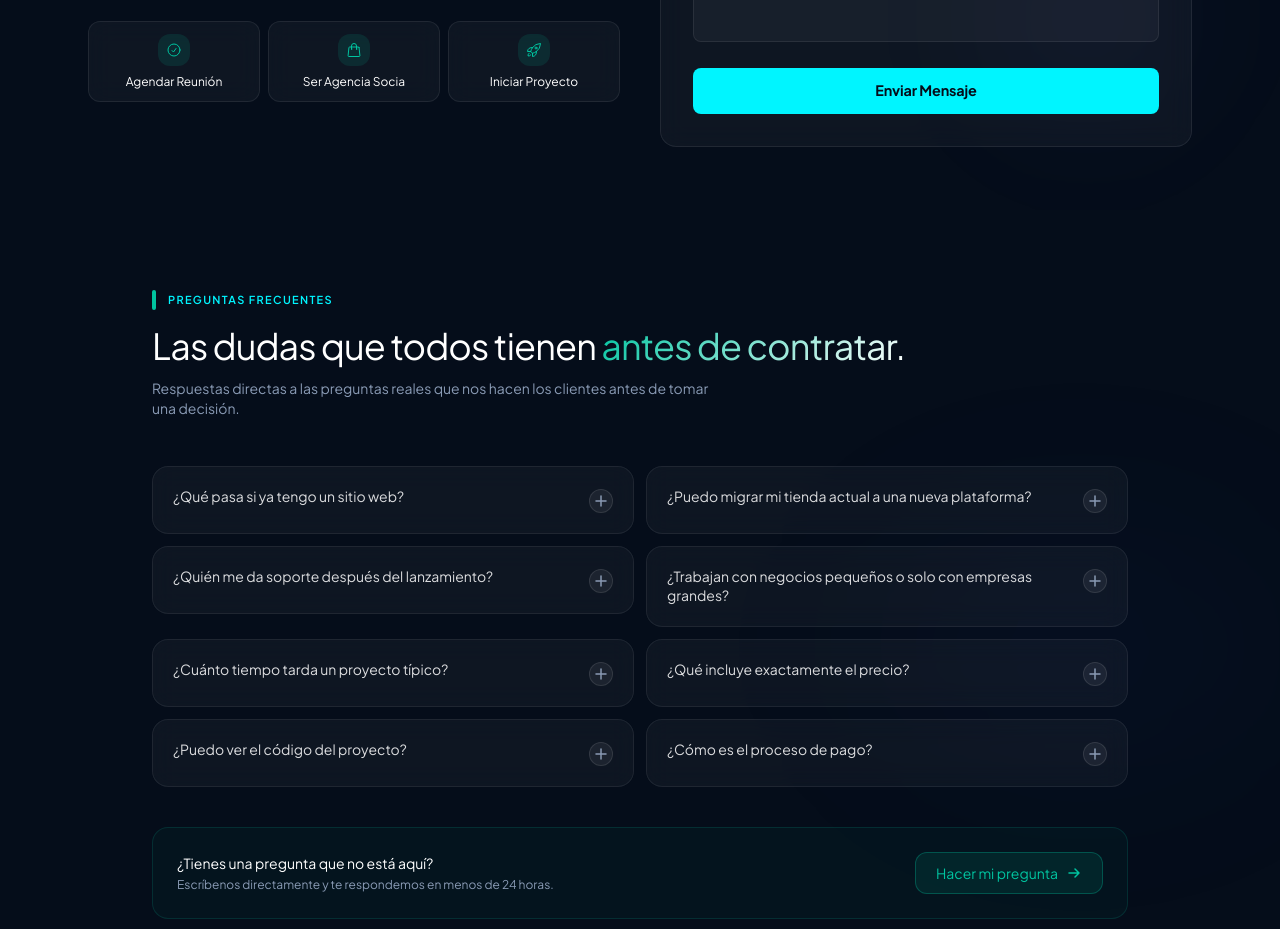
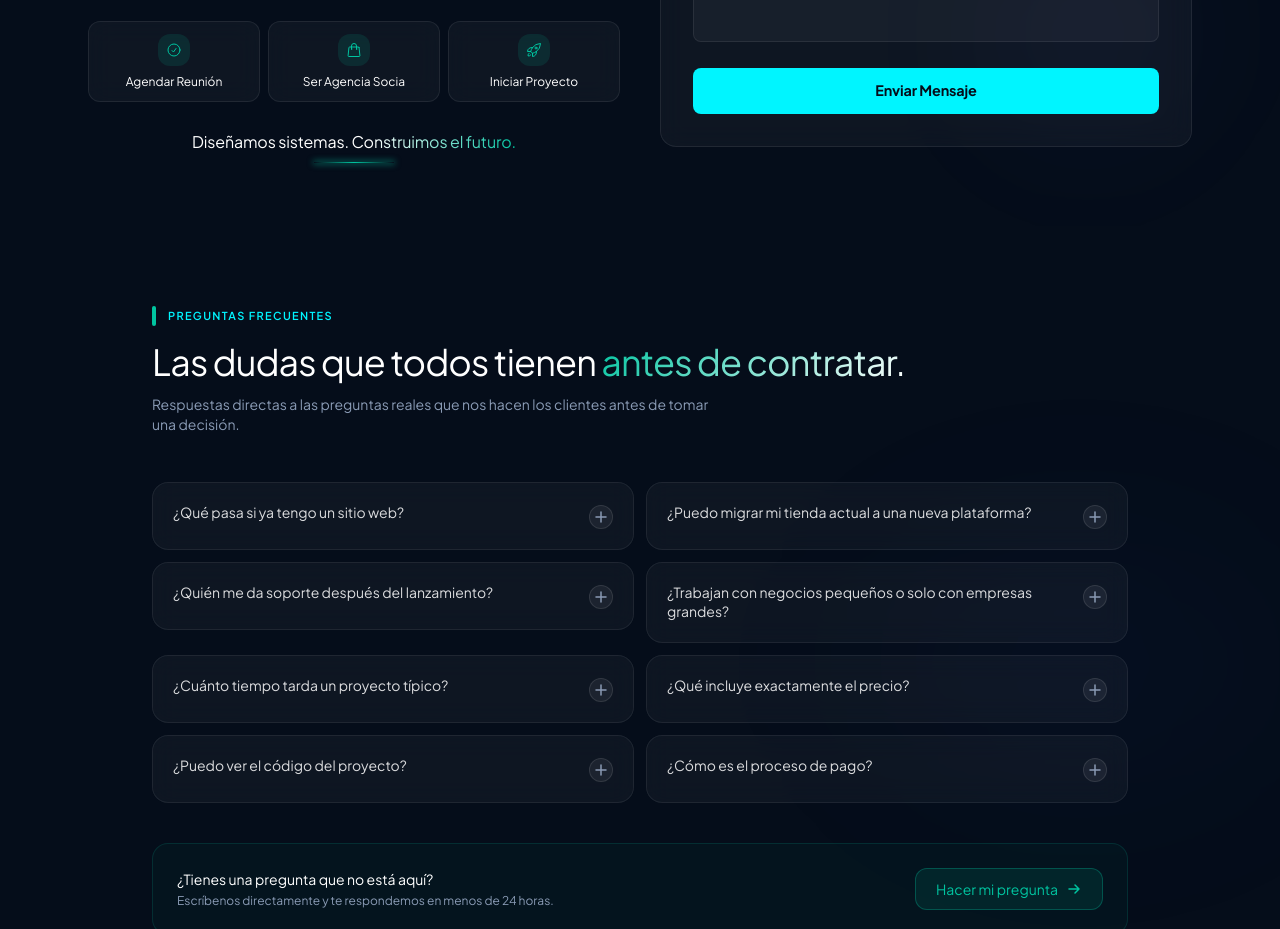
Before and after one commit to Pneuma-Studio/pneumastudio, a Next.js app: page /contact in a window 1280 px wide. Shown: the part 1100-2029 px from the top of the page. Built offline with nearby package versions, Linux system fonts and the light colour scheme.

Commit message:
🔄 Restored to commit a9733d4
Updating PR to reflect restore operation in Rocket.

```diff
--- a/src/app/contact/components/ContactMain.tsx
+++ b/src/app/contact/components/ContactMain.tsx
@@ -239,6 +239,32 @@ export default function ContactMain() {
                 })}
               </div>
 
+              {/* Tagline below CTA cards — centered */}
+              <div className="mt-3 relative flex flex-col items-center text-center">
+                <p
+                  className="text-base font-700"
+                  style={{
+                    letterSpacing: '-0.01em',
+                    background: 'linear-gradient(to right, #ffffff 0%, #ffffff 55%, #00C4A0 100%)',
+                    WebkitBackgroundClip: 'text',
+                    WebkitTextFillColor: 'transparent',
+                    backgroundClip: 'text',
+                  }}
+                >
+                  {lang === 'es' ?'Diseñamos sistemas. Construimos el futuro.' :'We design systems. We build the future.'}
+                </p>
+                {/* Teal sharp accent line centered below text — thin with subtle glow */}
+                <div className="mt-2 flex justify-center">
+                  <div
+                    style={{
+                      width: '80px',
+                      height: '1px',
+                      background: 'linear-gradient(to right, transparent, #00C4A0, transparent)',
+                      boxShadow: '0 0 6px 1px rgba(0,196,160,0.6)',
+                    }}
+                  />
+                </div>
+              </div>
             </div>
           </ScrollAnimator>
 
```
